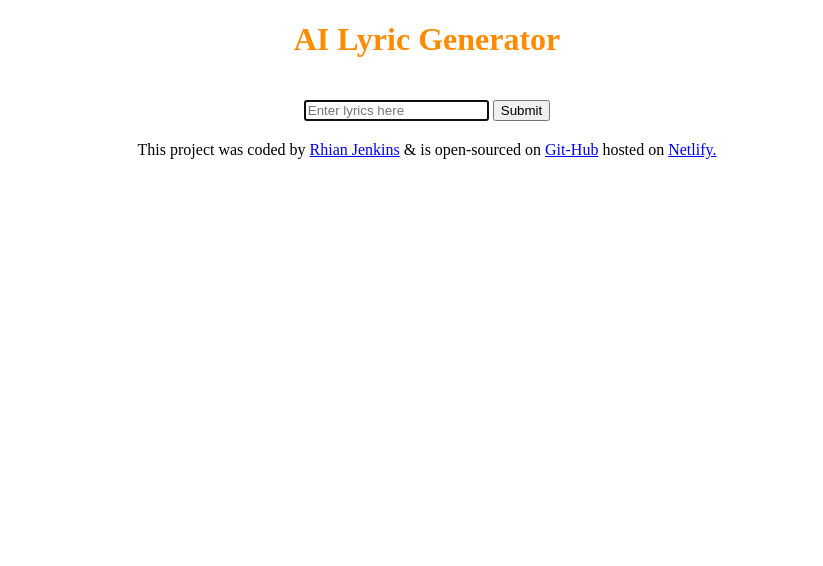
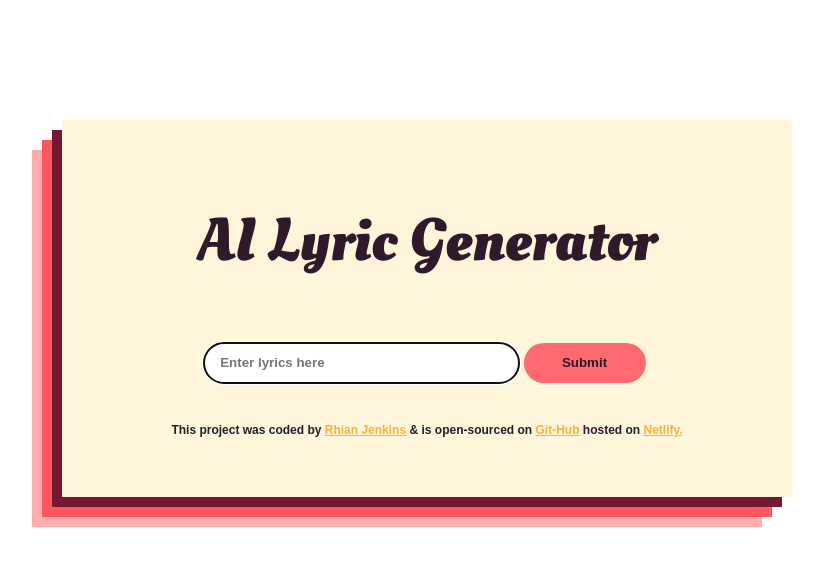
Before and after one commit to Rhitree/AI-Lyric-Generator, a plain HTML site: page index.html in a window 1280 px wide. Shown: the whole page, without its empty margins (213-1036 px from the left). Drawn offline with Linux system fonts and the light colour scheme.

Commit message:
Added CSS

```diff
--- a/index.html
+++ b/index.html
@@ -4,15 +4,35 @@
     <meta charset="UTF-8" />
     <meta name="viewport" content="width=device-width, initial-scale=1.0" />
     <link rel="stylesheet" href="src/style.css" />
+    <link rel="preconnect" href="https://fonts.googleapis.com" />
+    <link rel="preconnect" href="https://fonts.gstatic.com" crossorigin />
+    <link
+      href="https://fonts.googleapis.com/css2?family=Oleo+Script:wght@400;700&display=swap"
+      rel="stylesheet"
+    />
+    <link rel="preconnect" href="https://fonts.googleapis.com" />
+    <link rel="preconnect" href="https://fonts.gstatic.com" crossorigin />
+    <link
+      href="https://fonts.googleapis.com/css2?family=Ubuntu:ital,wght@0,300;0,400;0,500;0,700;1,300;1,400;1,500;1,700&display=swap"
+      rel="stylesheet"
+    />
     <title>AI Lyric Generator</title>
   </head>
   <body>
+    <div class="container">
       <header>
         <h1>AI Lyric Generator</h1>
       </header>
       <main>
-      <input type="text" placeholder="Enter lyrics here" autofocus required />
-      <input type="submit" />
+        <input
+          type="text"
+          placeholder="   Enter lyrics here"
+          autofocus
+          required
+          class="input"
+        />
+        <input type="submit" class="button" />
+        <img src="" />
       </main>
       <footer>
         This project was coded by
@@ -24,6 +44,7 @@
         hosted on
         <a href="https://lazy-lyrics.netlify.app/" target="_blank">Netlify.</a>
       </footer>
+    </div>
     <script src="src/script.js"></script>
   </body>
 </html>
--- a/src/style.css
+++ b/src/style.css
@@ -1,6 +1,45 @@
+
+
+.container {
+    background-color: #FEF5DA;
+    color:#301928;
+    box-shadow: -10px 10px 0px rgb(117, 24, 52), -20px 20px 0px rgba(250, 87, 94), -30px 30px 0px rgba(254, 174, 174);
+    padding: 40px;
+    width: 650px;
+    margin: 120px auto;
+    border: 2px auto;
+    border-color: rgb(117, 24, 52);
+    font-family: "Ubutu", sans-serif;
+    font-weight: 900;
+    font-style: normal;
+}
+
 h1 {
+font-family: "Oleo Script", system-ui;
 text-align: center;
-color: darkorange;
+font-size: 60px;
+}
+
+input {
+    font-weight: bold;
+    color:#301928;
+}
+
+.input {
+    border: none;
+    padding: 5px;
+    width: 50%;
+    line-height: 30px;
+    border-radius: 30px;
+}
+
+.button {
+    background-color: #FF6A71;
+    border: none;
+    padding: 5px;
+    width: 20%;
+    line-height: 30px;
+    border-radius: 30px;
 }
 
 main {
@@ -11,4 +50,10 @@ main {
 
 footer {
     text-align: center;
+    padding: 20px;
+    font-size: 12px;
 }
+
+a {
+    color: #f5b539;
+}
```
Lines whose indentation alone changed are shown as unchanged.
